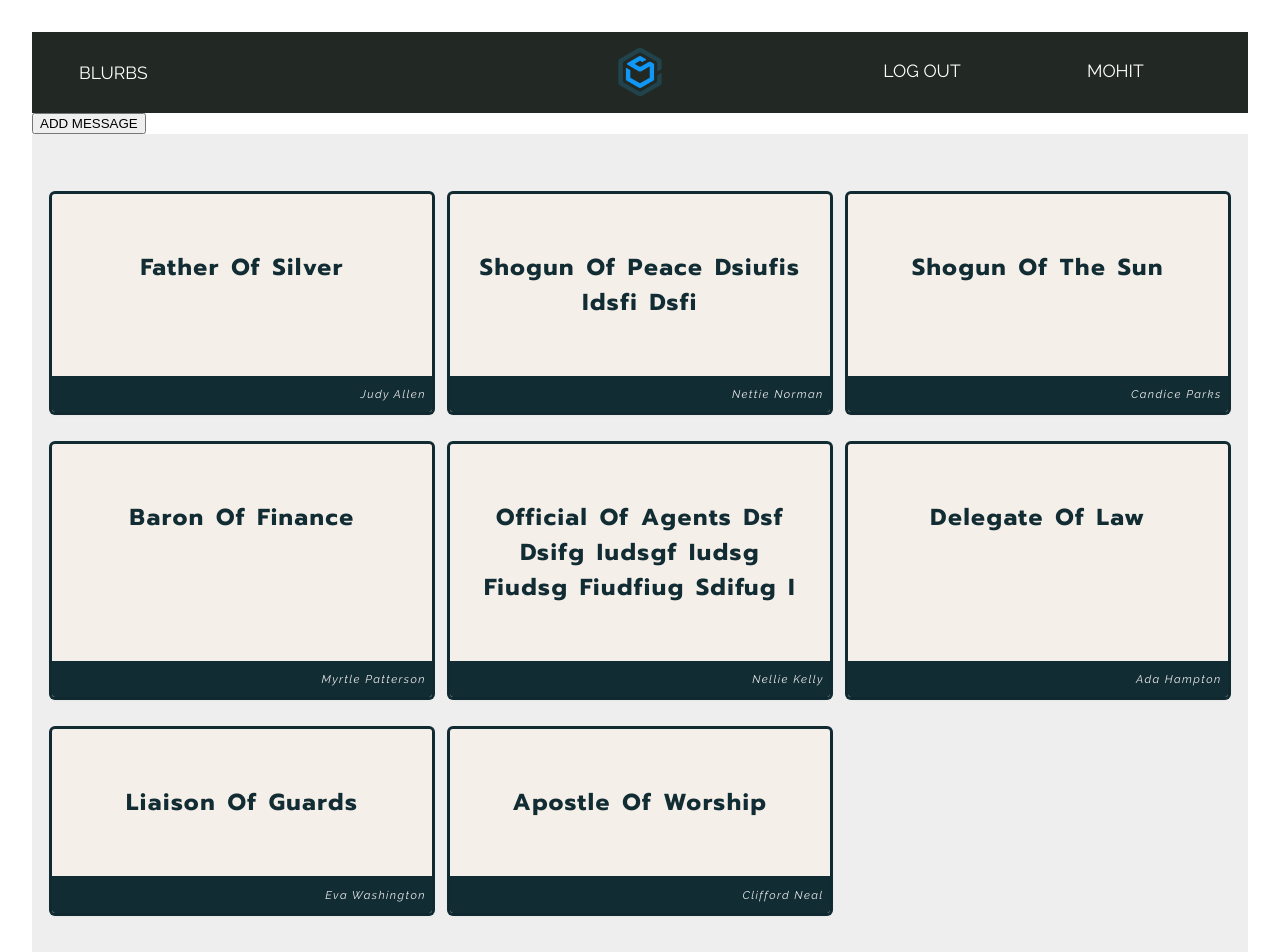
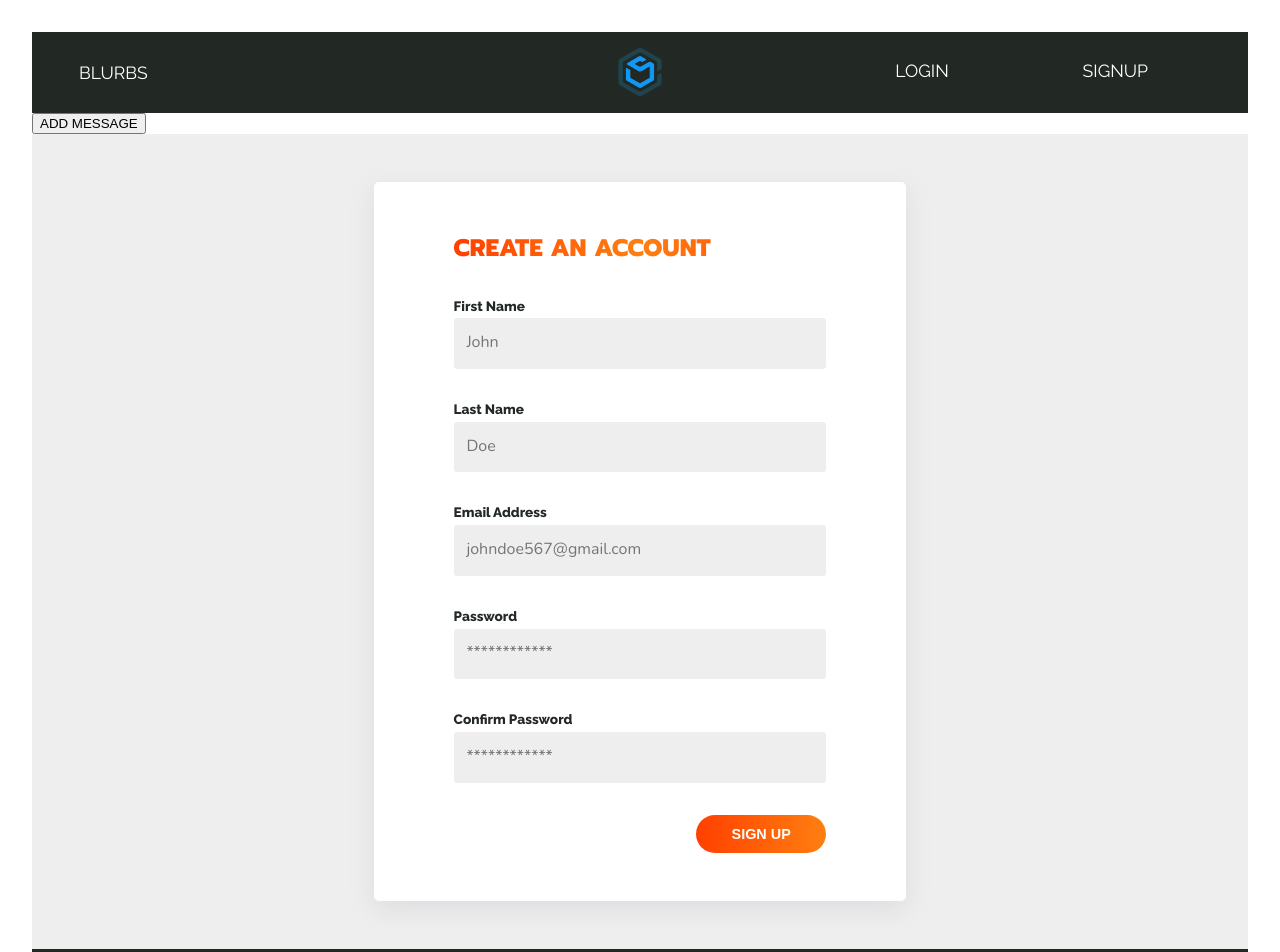
Before and after one commit to mohit-kumar-behera/blurb, a React (Create React App) app in the folder blurb-client/: page /auth/signup in a window 1280 px wide. Before the commit this address led to /. Shown: the top 952 px of the page. Built offline with nearby package versions, Linux system fonts and the light colour scheme.

Commit message:
add Signup page

```diff
--- a/blurb-client/src/components/Authentication/Fields/FormField.jsx
+++ b/blurb-client/src/components/Authentication/Fields/FormField.jsx
@@ -7,14 +7,14 @@ const FormField = formProps => {
 
   const renderInput = (inputType, meta) => {
     const { error, touched } = meta;
-    const fakeInput = Object.assign({}, inputComponents[inputType]);
+    const cloneInput = Object.assign({}, inputComponents[inputType]);
 
-    fakeInput.props = {
-      ...fakeInput.props,
+    cloneInput.props = {
+      ...cloneInput.props,
       ...inputProps,
       dataerror: touched ? (error ? 'true' : 'false') : '',
     };
-    return fakeInput;
+    return cloneInput;
   };
 
   const renderError = ({ error, touched }) => {
--- a/blurb-client/src/components/Authentication/Fields/InputOptions.js
+++ b/blurb-client/src/components/Authentication/Fields/InputOptions.js
@@ -2,6 +2,33 @@
 import Input from './Input';
 
 const inputComponents = {
+  firstname: (
+    <Input
+      type="text"
+      placeholder="John"
+      className="user-input"
+      spellCheck="false"
+      required
+    />
+  ),
+  lastname: (
+    <Input
+      type="text"
+      placeholder="Doe"
+      className="user-input"
+      spellCheck="false"
+      required
+    />
+  ),
+  text: (
+    <Input
+      type="text"
+      placeholder="Enter your text"
+      className="user-input"
+      spellCheck="false"
+      required
+    />
+  ),
   email: (
     <Input
       type="email"
--- a/blurb-client/src/components/Authentication/Login.jsx
+++ b/blurb-client/src/components/Authentication/Login.jsx
@@ -11,9 +11,15 @@ import FormField from './Fields/FormField';
 
 // import validators
 import emailPasswordValidation from './Validators/emailPassword';
+import requiredFieldValidation from './Validators/requiredField';
 
 // import actions
 import { login } from '../../redux/actions/authAction';
+
+const actionBtnWrapperStyle = {
+  display: 'flex',
+  justifyContent: 'end',
+};
 
 const Login = props => {
   const navigate = useNavigate();
@@ -56,9 +62,9 @@ const Login = props => {
           label="Password"
           type="password"
         />
-        <div className="form-field">
+        <div className="form-field" style={actionBtnWrapperStyle}>
           <button type="submit" className="form-action-btn">
-            Login
+            Log in
           </button>
         </div>
       </form>
@@ -68,7 +74,9 @@ const Login = props => {
 
 const validate = formValues => {
   const errors = {};
-  emailPasswordValidation(formValues, errors);
+  const requiredFields = ['email', 'password'];
+  requiredFieldValidation(requiredFields, formValues, errors);
+  // emailPasswordValidation(formValues, errors);
   return errors;
 };
 
--- a/blurb-client/src/components/Authentication/Signup.jsx
+++ b/blurb-client/src/components/Authentication/Signup.jsx
@@ -1,12 +1,104 @@
 import React from 'react';
+import { Field, reduxForm } from 'redux-form';
+import { connect } from 'react-redux';
 
 // import custom hooks
 import useDocumentTitle from '../../CustomHook/useDocumentTitle';
 
+// import components
+import FormField from './Fields/FormField';
+
+// import validators
+import emailPasswordValidation from './Validators/emailPassword';
+import requiredFieldValidation from './Validators/requiredField';
+
+const actionBtnWrapperStyle = {
+  display: 'flex',
+  justifyContent: 'end',
+};
+
 const Signup = props => {
   useDocumentTitle(props.title);
 
-  return <h2>Signup Page</h2>;
+  const submitHandler = formValues => {
+    // Check if values isn't empty for some fields
+    Object.entries(formValues).forEach(([_, value]) => {
+      if (!value) return;
+    });
+    // console.log(formValues);
+  };
+
+  return (
+    <>
+      <h1 className="form-head">Create an Account</h1>
+      <form
+        method="post"
+        className="form"
+        onSubmit={props.handleSubmit(submitHandler)}
+      >
+        <Field
+          name="firstName"
+          component={FormField}
+          label="First Name"
+          type="firstname"
+        />
+        <Field
+          name="lastName"
+          component={FormField}
+          label="Last Name"
+          type="lastname"
+        />
+        <Field
+          name="email"
+          component={FormField}
+          label="Email Address"
+          type="email"
+        />
+        <Field
+          name="password"
+          component={FormField}
+          label="Password"
+          type="password"
+        />
+        <Field
+          name="confirmPassword"
+          component={FormField}
+          label="Confirm Password"
+          type="password"
+        />
+        <div className="form-field" style={actionBtnWrapperStyle}>
+          <button type="submit" className="form-action-btn">
+            Sign up
+          </button>
+        </div>
+      </form>
+    </>
+  );
 };
 
-export default Signup;
+const validate = formValues => {
+  const errors = {};
+  const requiredFields = [
+    'firstName',
+    'lastName',
+    'email',
+    'password',
+    'confirmPassword',
+  ];
+  requiredFieldValidation(requiredFields, formValues, errors);
+  emailPasswordValidation(formValues, errors);
+
+  if (formValues.password !== formValues.confirmPassword) {
+    errors.confirmPassword =
+      "Confirm Password Doesn't match with above password";
+  }
+
+  return errors;
+};
+
+const FormComponentWrapped = reduxForm({
+  form: 'SignupForm',
+  validate,
+})(Signup);
+
+export default FormComponentWrapped;
--- a/blurb-client/src/components/Authentication/Validators/emailPassword.js
+++ b/blurb-client/src/components/Authentication/Validators/emailPassword.js
@@ -1,21 +1,12 @@
-const emailPasswordValidation = (field, errors) => {
+const emailPasswordValidation = (fieldValObj, errors) => {
   const EMAIL_REGEX =
     /^[a-zA-Z0-9.!#$%&'*+/=?^_`{|}~-]+@[a-zA-Z0-9-]+(?:\.[a-zA-Z0-9-]+)*$/;
   const PASSWORD_REGEX = /^(?=.*[0-9])(?=.*[!@#$%^&*])[a-zA-Z0-9!@#$%^&*]{8,}$/;
 
-  const requiredFields = ['email', 'password'];
-
-  requiredFields.forEach(requiredField => {
-    if (!field[requiredField])
-      errors[
-        requiredField
-      ] = `${requiredField.toUpperCase()} field can't be left empty.`;
-  });
-
-  if (field.email && !field.email.match(EMAIL_REGEX))
+  if (fieldValObj.email && !fieldValObj.email.match(EMAIL_REGEX))
     errors.email = 'Email entered is not a valid email';
 
-  if (field.password && !field.password.match(PASSWORD_REGEX))
+  if (fieldValObj.password && !fieldValObj.password.match(PASSWORD_REGEX))
     errors.password =
       'Password must be 8 characters long which contain atleast one numeric digit, one special character (!@#$%^&*), one uppercase and lowercase letter';
 };
--- /dev/null
+++ b/blurb-client/src/components/Authentication/Validators/requiredField.js
@@ -0,0 +1,10 @@
+const requiredFieldValidation = (requiredFields, fieldValObj, errors) => {
+  requiredFields.forEach(requiredField => {
+    if (!fieldValObj[requiredField])
+      errors[
+        requiredField
+      ] = `${requiredField.toUpperCase()} field can't be left empty.`;
+  });
+};
+
+export default requiredFieldValidation;
--- a/blurb-client/src/redux/reducers/authReducer.js
+++ b/blurb-client/src/redux/reducers/authReducer.js
@@ -1,8 +1,8 @@
 import { LOGIN, LOGOUT } from '../actions/actionTypes';
 
 const INITIAL_STATE = {
-  // user: null,
-  user: 'mohit',
+  user: null,
+  // user: 'mohit',
 };
 
 const authReducer = (state = INITIAL_STATE, action) => {
```
